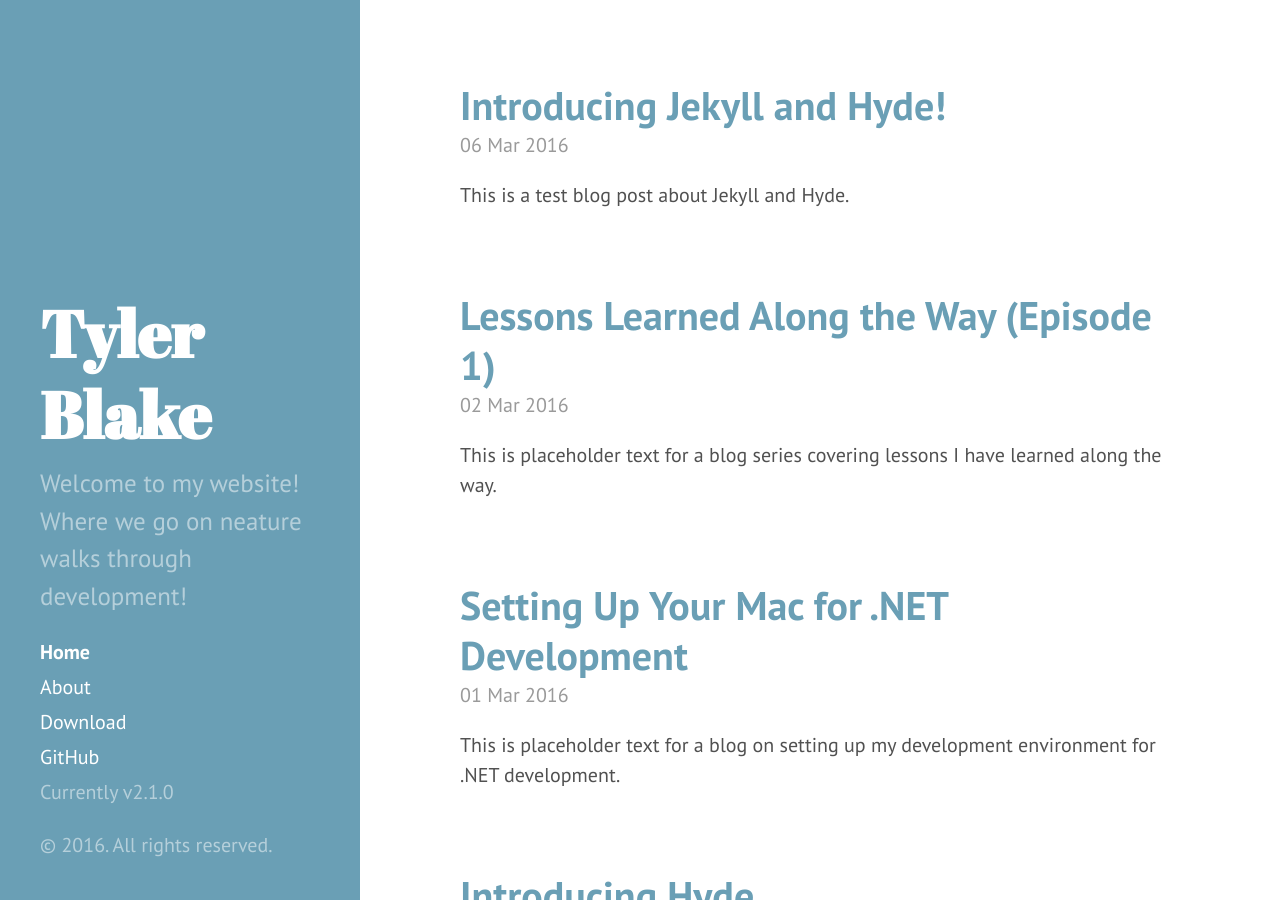
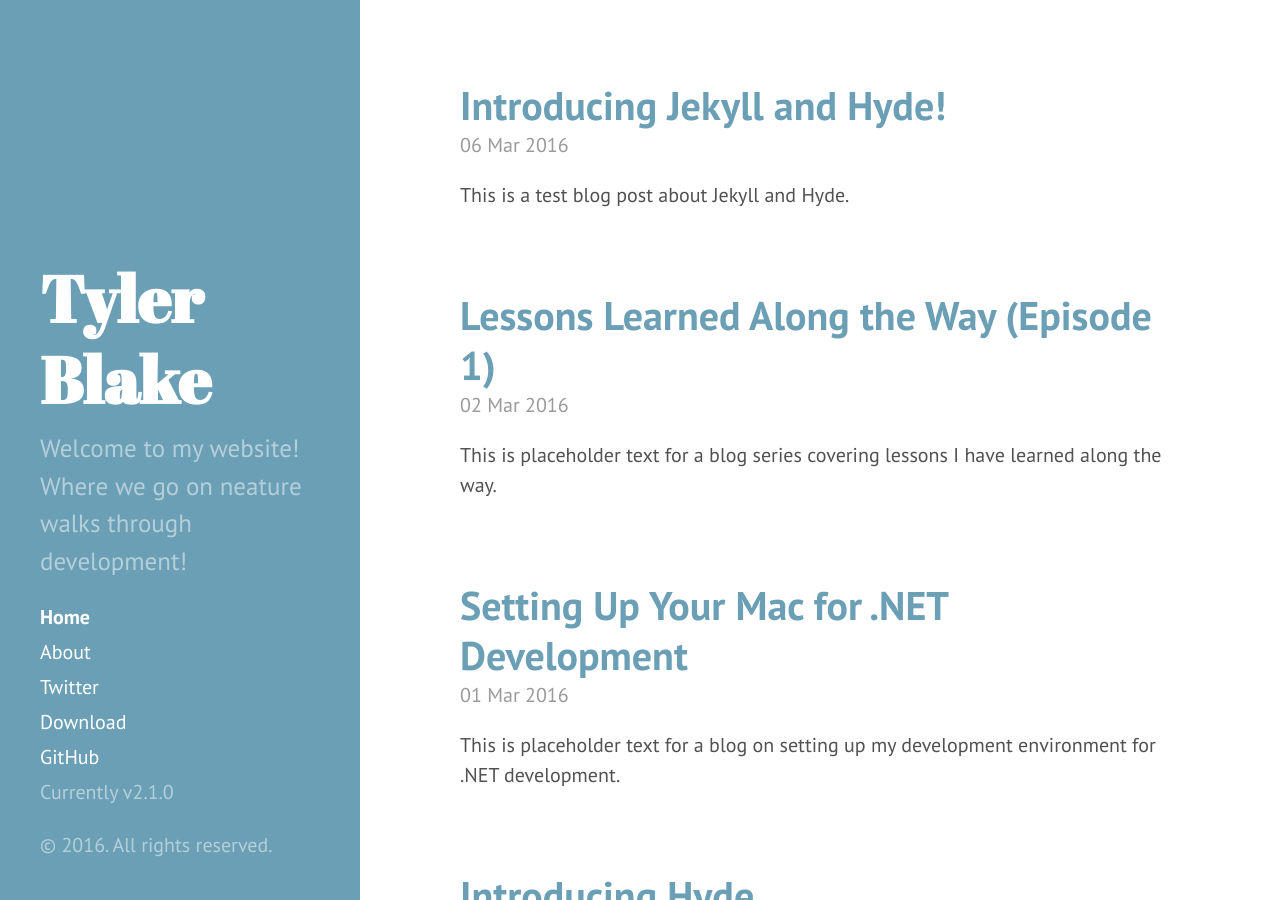
Before and after one commit to tylerablake/website, a Jekyll site: the page built from index.html, in a window 1280 px wide and 900 px high. Built offline with Jekyll 4.4.1, drawn with Linux system fonts in a browser that asks for light colours; the list of posts is cut into pages by our own code.

Commit message:
adding twitter link

```diff
--- a/_includes/sidebar.html
+++ b/_includes/sidebar.html
@@ -25,7 +25,7 @@
           {% endif %}
         {% endif %}
       {% endfor %}
-
+      <a class="sidebar-nav-item" href="{{ site.twitter }}">Twitter</a>
       <a class="sidebar-nav-item" href="{{ site.github.repo }}/archive/v{{ site.version }}.zip">Download</a>
       <a class="sidebar-nav-item" href="{{ site.github.repo }}">GitHub</a>
       <span class="sidebar-nav-item">Currently v{{ site.version }}</span>
```
